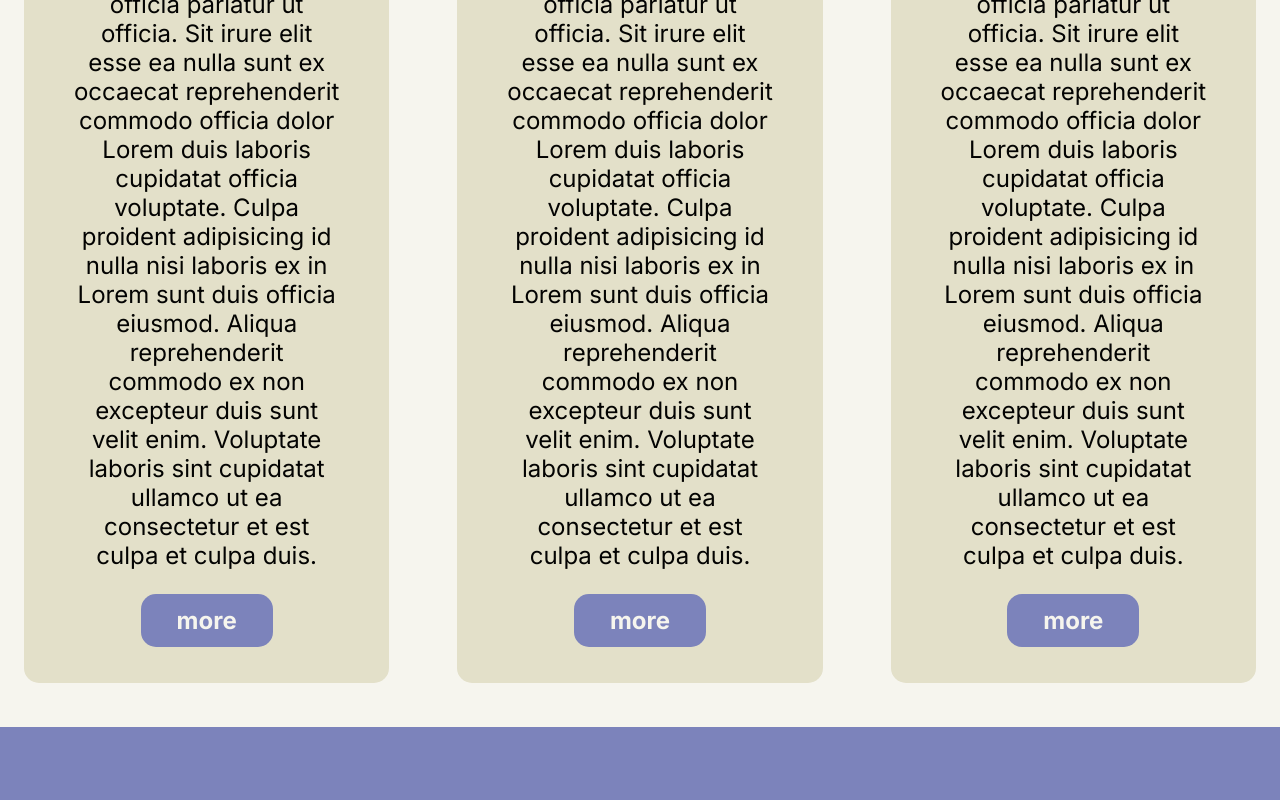
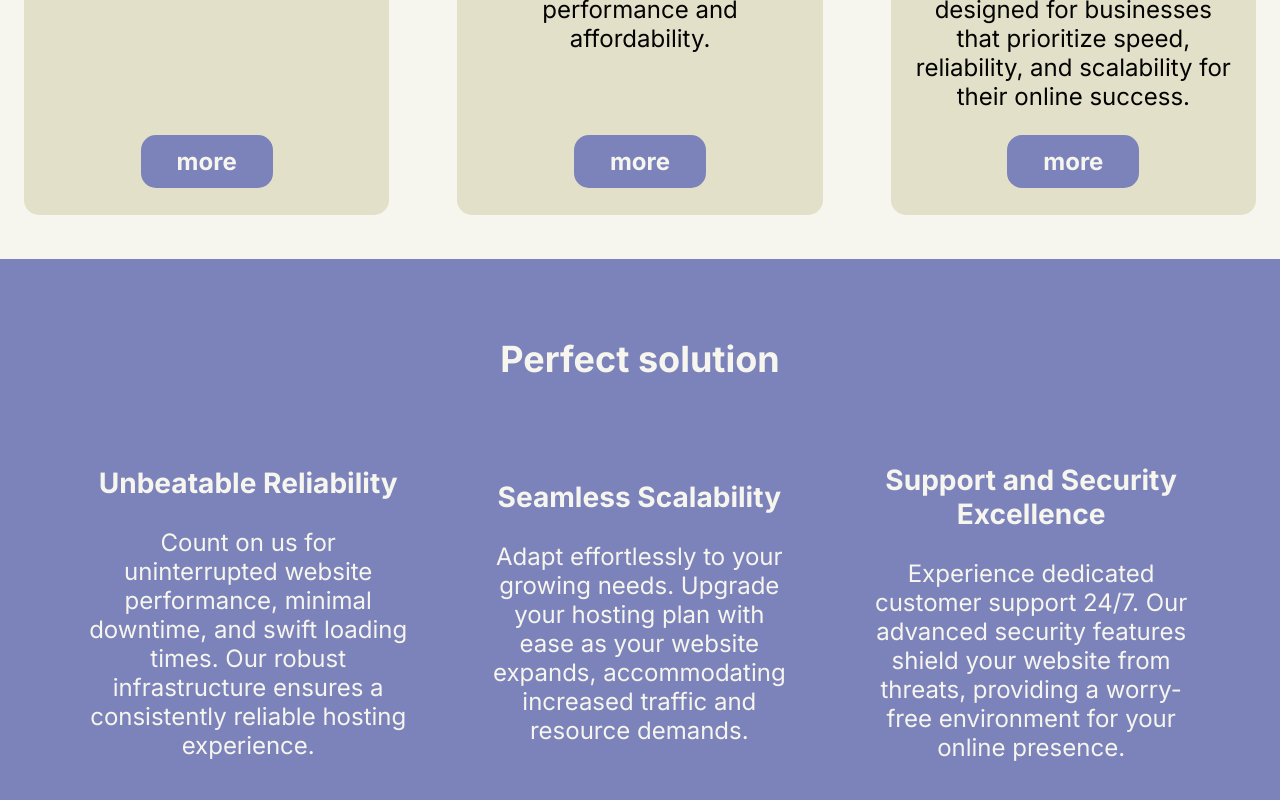
Before and after one commit to kimpors/aligns, a Next.js app: page / in a window 1280 px wide. Shown: the part 740-1540 px from the top of the page. Built offline with nearby package versions, Linux system fonts and the light colour scheme.

Commit message:
Fill all with meaningful text
a little improve UI

```diff
--- a/src/app/Home.module.css
+++ b/src/app/Home.module.css
@@ -21,9 +21,10 @@
 
 .info section > p
 {
-  /* width: 50ch; */
   text-wrap: wrap;
   padding-inline: 1.5rem;
+  max-width: 45ch;
+  text-align: center;
 }
 
 .start
--- a/src/app/about/About.module.css
+++ b/src/app/about/About.module.css
@@ -6,6 +6,7 @@
   align-items: center;
 
   grid-area: 2 / 3 / -1 / 10;
+  overflow: scroll;
 }
 
 .about > h2
--- a/src/app/components/Card/Card.module.css
+++ b/src/app/components/Card/Card.module.css
@@ -1,9 +1,15 @@
 .card
 {
-  display: flex;
-  flex-direction: column;
-  justify-content: center;
-  align-items: center;
+  display: grid;
+  grid-template-rows: 80px 1fr 80px;
+  grid-template-areas:
+            "title"
+            "content"
+            "more";
+
+
+  align-items: start;
+  justify-items: center;
 
   background-color: var(--second);
   border-radius: 15px;
@@ -13,20 +19,23 @@
 
 .card > h2
 {
-  color: var(--prime)
+  grid-area: title;
+  color: var(--prime);
 }
 
 .card > p
 {
-  padding-inline: 2rem;
-  /* width: 50ch; */
+  grid-area: content;
+
+  max-width: 45ch;
+  padding-inline: 1rem;
   flex-wrap: wrap;
-  /* text-wrap: wrap; */
   text-align: center;
 }
 
 .card > a
 {
+  grid-area: more;
   color: var(--bg);
   background-color: var(--accent);
   padding: .5rem;
--- a/src/app/components/Header/Header.module.css
+++ b/src/app/components/Header/Header.module.css
@@ -14,3 +14,8 @@
 {
   padding-left: 3rem;
 }
+
+.header nav > *
+{
+  padding-inline: 10px;
+}
--- a/src/app/page.tsx
+++ b/src/app/page.tsx
@@ -6,9 +6,13 @@ import Footer from './components/Footer/Footer';
 
 import styles from './Home.module.css';
 
+const links = [ "/plans", "/login", "/about" ];
 
-const links = [ "/plans", "/login", "/about" ];
-const description = "Lorem ipsum dolor sit amet, officia excepteur ex fugiat reprehenderit enim labore culpa sint ad nisi Lorem pariatur mollit ex esse exercitation amet. Nisi anim cupidatat excepteur officia. Reprehenderit nostrud nostrud ipsum Lorem est aliquip amet voluptate voluptate dolor minim nulla est proident. Nostrud officia pariatur ut officia. Sit irure elit esse ea nulla sunt ex occaecat reprehenderit commodo officia dolor Lorem duis laboris cupidatat officia voluptate. Culpa proident adipisicing id nulla nisi laboris ex in Lorem sunt duis officia eiusmod. Aliqua reprehenderit commodo ex non excepteur duis sunt velit enim. Voluptate laboris sint cupidatat ullamco ut ea consectetur et est culpa et culpa duis.";
+const basic = "Our Basic Plan is perfect for individuals and small businesses looking to establish their online presence. With reliable hosting services, you get a solid foundation for your website without breaking the bank. Enjoy ample storage space, essential features, and responsive customer support to ensure your website is up and running smoothly.";
+
+const standart = "Upgrade to our Standard Plan for a more robust hosting experience. Ideal for growing businesses and websites with moderate traffic, this plan offers increased resources, faster loading times, and enhanced security features. Benefit from advanced tools and a user-friendly control panel to manage your site effortlessly. Our Standard Plan strikes the right balance between performance and affordability."
+
+const advanced = "For high-performance websites and demanding online ventures, our Advanced Plan is the ultimate solution. Unleash the full potential of your website with top-tier hosting infrastructure, priority support, and advanced security measures. Enjoy lightning-fast load times, generous resource allocations, and the flexibility to customize your hosting environment. The Advanced Plan is designed for businesses that prioritize speed, reliability, and scalability for their online success."
 
 function Home()
 {
@@ -17,20 +21,32 @@ function Home()
       <Header links={ links }>
         Web Hosting
       </Header>
-      <Card className={ styles.item1} title="Basic" description={ description } link="/plans" />
-      <Card className={ styles.item2 } title="Standart" description={ description } link="/plans" />
-      <Card className={ styles.item3 } title="Advanced" description={ description } link="/plans" />
+      <Card className={ styles.item1} title="Basic" description={ basic } link="/plans" />
+      <Card className={ styles.item2 } title="Standart" description={ standart } link="/plans" />
+      <Card className={ styles.item3 } title="Advanced" description={ advanced } link="/plans" />
       <article className={ styles.info }>
         <h2>Perfect solution</h2>
         <section>
           <p>
-            Lorem ipsum dolor sit amet, qui minim labore adipisicing minim sint cillum sint consectetur cupidatat.
+            <h3>Unbeatable Reliability</h3>
+            Count on us for uninterrupted website performance,
+            minimal downtime, and swift loading times. Our robust
+            infrastructure ensures a consistently reliable hosting
+            experience.
           </p>
+
           <p>
-            Lorem ipsum dolor sit amet, qui minim labore adipisicing minim sint cillum sint consectetur cupidatat.
+            <h3>Seamless Scalability</h3>
+            Adapt effortlessly to your growing needs. Upgrade your
+            hosting plan with ease as your website expands, accommodating
+            increased traffic and resource demands.
           </p>
+
           <p>
-            Lorem ipsum dolor sit amet, qui minim labore adipisicing minim sint cillum sint consectetur cupidatat.
+            <h3>Support and Security Excellence</h3>
+            Experience dedicated customer support 24/7. Our advanced
+            security features shield your website from threats,
+            providing a worry-free environment for your online presence.
           </p>
         </section>
       </article>
```
Also changed, not shown: src/app/about/page.tsx (+37 -2 lines).
